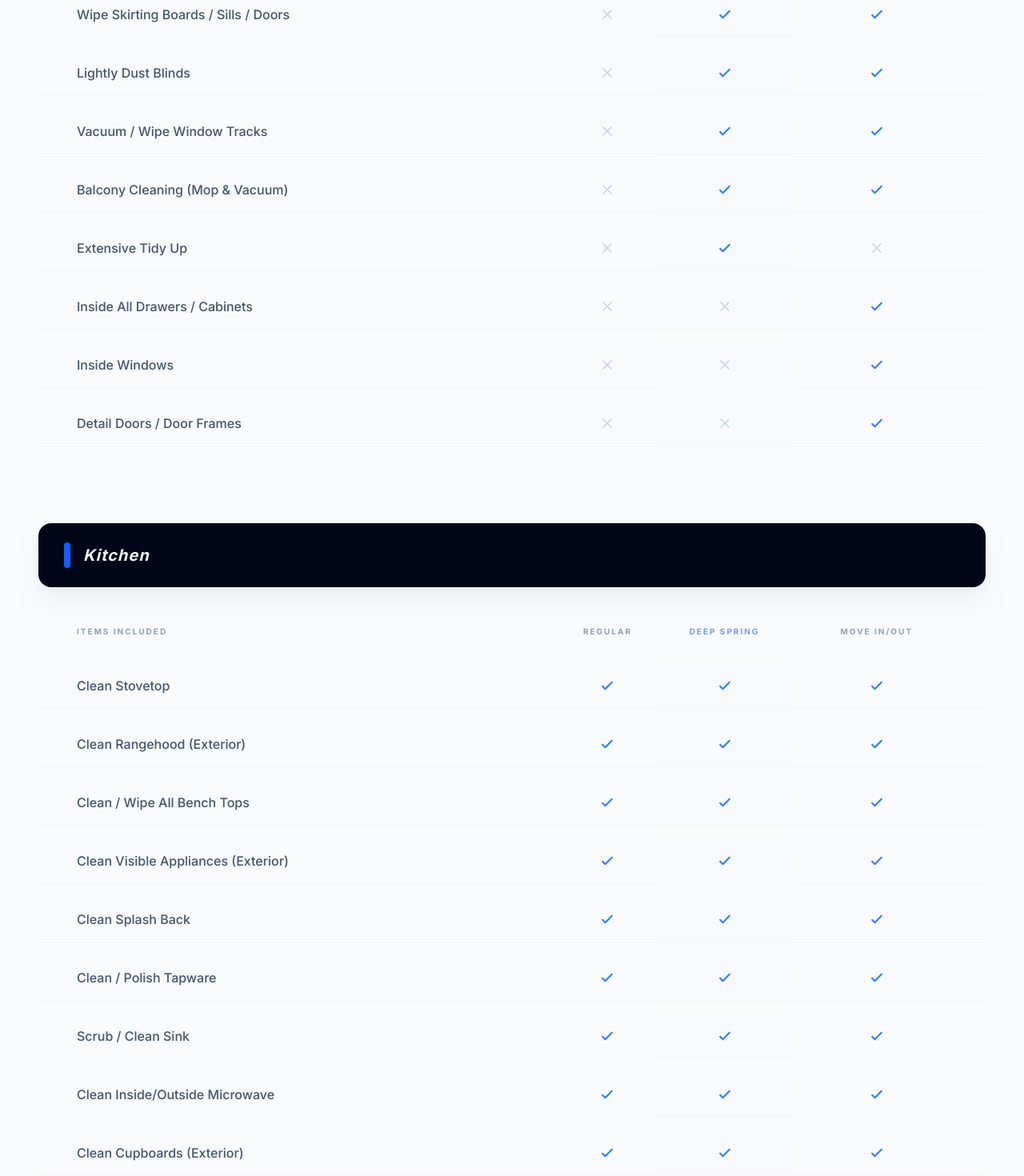
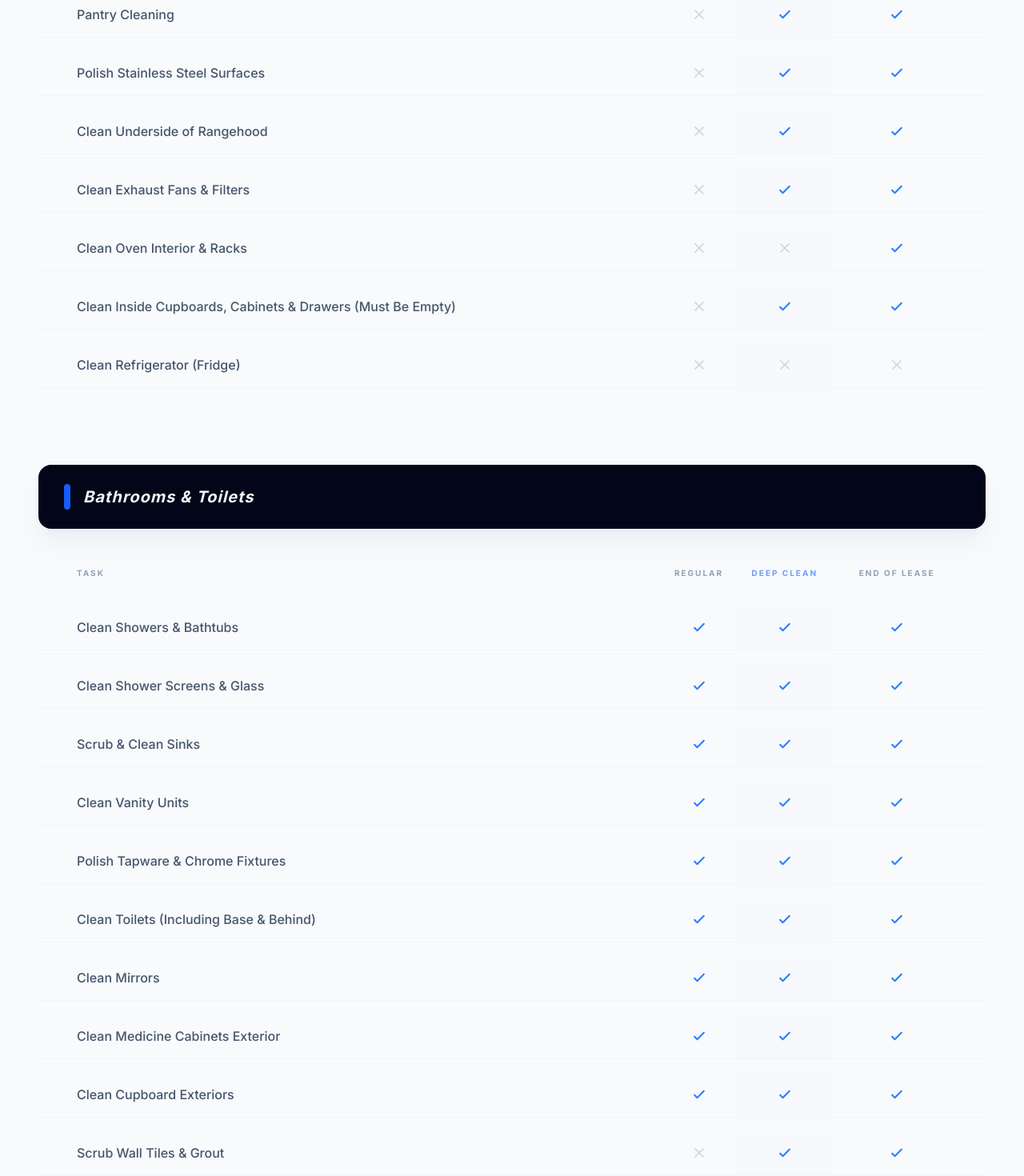
Before and after one commit to ranidelightservicesptyltd/ranidelightservices, a Next.js app: page /services in a window 1280 px wide. Shown: the part 3000-4470 px from the top of the page at 80% size. Built offline with nearby package versions, Linux system fonts and the light colour scheme; a web font is replaced by a local one.

Commit message:
checklist update

```diff
--- a/src/components/ComparisonChecklist.tsx
+++ b/src/components/ComparisonChecklist.tsx
@@ -19,90 +19,121 @@ interface AreaCategory {
 
 const CHECKLIST_DATA: AreaCategory[] = [
   {
-    title: "All General Areas",
+    title: "Kitchen",
     items: [
-      { name: "Light Tidy Up", regular: true, deep: true, move: true },
-      { name: "Cobweb Removal", regular: true, deep: true, move: true },
-      { name: "Empty Bins", regular: true, deep: true, move: true },
-      { name: "Dust Skirting Boards / Sills / Doors", regular: true, deep: true, move: true },
-      { name: "Clean Light Switches / Power Points", regular: true, deep: true, move: true },
-      { name: "Dust All Reachable Surfaces", regular: true, deep: true, move: true },
-      { name: "Dust / Clean Mirrors", regular: true, deep: true, move: true },
-      { name: "Air Freshen / Deodorise (Optional)", regular: true, deep: true, move: true },
-      { name: "Dust Ceiling Fans", regular: true, deep: true, move: true },
-      { name: "Vacuum / Clean Soft Furnishing", regular: true, deep: true, move: false },
-      { name: "Vacuum Under Accessible Furniture", regular: true, deep: true, move: false },
-      { name: "Wipe Skirting Boards / Sills / Doors", regular: false, deep: true, move: true },
-      { name: "Lightly Dust Blinds", regular: false, deep: true, move: true },
-      { name: "Vacuum / Wipe Window Tracks", regular: false, deep: true, move: true },
-      { name: "Balcony Cleaning (Mop & Vacuum)", regular: false, deep: true, move: true },
-      { name: "Extensive Tidy Up", regular: false, deep: true, move: false },
-      { name: "Inside All Drawers / Cabinets", regular: false, deep: false, move: true },
-      { name: "Inside Windows", regular: false, deep: false, move: true },
-      { name: "Detail Doors / Door Frames", regular: false, deep: false, move: true },
+      { name: "Clean Benchtops, Countertops & Splashbacks", regular: true, deep: true, move: true },
+      { name: "Clean Sink, Drain & Tapware", regular: true, deep: true, move: true },
+      { name: "Clean Stovetop & Cooktop", regular: true, deep: true, move: true },
+      { name: "Clean Rangehood Exterior", regular: false, deep: true, move: true },
+      { name: "Degrease Burners & Control Knobs", regular: false, deep: true, move: true },
+      { name: "Clean Microwave", regular: false, deep: true, move: true },
+      { name: "Clean Visible Appliances (Exterior)", regular: true, deep: true, move: true },
+      { name: "Clean Dishwasher Exterior", regular: true, deep: true, move: true },
+      { name: "Clean Dishwasher Interior & Filter", regular: false, deep: true, move: true },
+      { name: "Clean Cupboard & Cabinet Exteriors", regular: true, deep: true, move: true },
+      { name: "Dust Cabinet Doors", regular: true, deep: true, move: true },
+      { name: "Pantry Cleaning", regular: false, deep: true, move: true },
+      { name: "Polish Stainless Steel Surfaces", regular: false, deep: true, move: true },
+      { name: "Clean Underside of Rangehood", regular: false, deep: true, move: true },
+      { name: "Clean Exhaust Fans & Filters", regular: false, deep: true, move: true },
+      { name: "Clean Oven Interior & Racks", regular: false, deep: false, move: true },
+      { name: "Clean Inside Cupboards, Cabinets & Drawers (Must Be Empty)", regular: false, deep: true, move: true },
+      { name: "Clean Refrigerator (Fridge)", regular: false, deep: false, move: false },
     ]
   },
   {
-    title: "Kitchen",
+    title: "Bathrooms & Toilets",
     items: [
-      { name: "Clean Stovetop", regular: true, deep: true, move: true },
-      { name: "Clean Rangehood (Exterior)", regular: true, deep: true, move: true },
-      { name: "Clean / Wipe All Bench Tops", regular: true, deep: true, move: true },
-      { name: "Clean Visible Appliances (Exterior)", regular: true, deep: true, move: true },
-      { name: "Clean Splash Back", regular: true, deep: true, move: true },
-      { name: "Clean / Polish Tapware", regular: true, deep: true, move: true },
-      { name: "Scrub / Clean Sink", regular: true, deep: true, move: true },
-      { name: "Clean Inside/Outside Microwave", regular: true, deep: true, move: true },
-      { name: "Clean Cupboards (Exterior)", regular: true, deep: true, move: true },
-      { name: "Polish Stainless Steel Surfaces", regular: true, deep: true, move: true },
-      { name: "Pantry Cleaning", regular: true, deep: true, move: true },
-      { name: "Dust Cabinet Doors", regular: true, deep: true, move: true },
-      { name: "Clean Underside of Rangehood", regular: false, deep: true, move: true },
-      { name: "Clean Exhaust Fans / Filters", regular: false, deep: false, move: true },
-      { name: "Inside Dishwasher Wipe Down", regular: false, deep: false, move: true },
-      { name: "Inside Oven", regular: false, deep: false, move: true },
-      { name: "Inside All Drawers / Cabinets", regular: false, deep: false, move: true },
+      { name: "Clean Showers & Bathtubs", regular: true, deep: true, move: true },
+      { name: "Clean Shower Screens & Glass", regular: true, deep: true, move: true },
+      { name: "Scrub & Clean Sinks", regular: true, deep: true, move: true },
+      { name: "Clean Vanity Units", regular: true, deep: true, move: true },
+      { name: "Polish Tapware & Chrome Fixtures", regular: true, deep: true, move: true },
+      { name: "Clean Toilets (Including Base & Behind)", regular: true, deep: true, move: true },
+      { name: "Clean Mirrors", regular: true, deep: true, move: true },
+      { name: "Clean Medicine Cabinets Exterior", regular: true, deep: true, move: true },
+      { name: "Clean Cupboard Exteriors", regular: true, deep: true, move: true },
+      { name: "Scrub Wall Tiles & Grout", regular: false, deep: true, move: true },
+      { name: "Mould & Mildew Treatment", regular: false, deep: true, move: true },
+      { name: "Clean Ceiling Exhaust Fans", regular: false, deep: true, move: true },
+      { name: "Clean Inside Cabinets & Drawers", regular: false, deep: true, move: true },
+      { name: "Clean Inside Windows", regular: false, deep: false, move: true },
     ]
   },
   {
-    title: "Bathrooms",
+    title: "Laundry",
     items: [
-      { name: "Scrub / Clean Bath & Shower", regular: true, deep: true, move: true },
-      { name: "Scrub / Clean Sinks", regular: true, deep: true, move: true },
-      { name: "Scrub / Clean Toilets (Base & Behind)", regular: true, deep: true, move: true },
-      { name: "Wipe Down Benches & Mirrors", regular: true, deep: true, move: true },
-      { name: "Clean / Polish Tapware & Chrome", regular: true, deep: true, move: true },
-      { name: "Wipe Down Cupboards (Exterior)", regular: true, deep: true, move: true },
-      { name: "Scrub Shower Wall Tiles & Grout", regular: false, deep: true, move: true },
-      { name: "Clean Ceiling Exhaust Fans", regular: false, deep: false, move: true },
-      { name: "Inside All Drawers / Cabinets", regular: false, deep: false, move: true },
-      { name: "Inside Windows", regular: false, deep: false, move: true },
+      { name: "Vacuum & Mop Floors", regular: true, deep: true, move: true },
+      { name: "Clean Laundry Trough", regular: true, deep: true, move: true },
+      { name: "Clean Taps & Fixtures", regular: true, deep: true, move: true },
+      { name: "Clean Cupboard Exteriors", regular: true, deep: true, move: true },
+      { name: "Clean Washing Machine Exterior", regular: false, deep: true, move: true },
+      { name: "Clean Dryer Exterior", regular: false, deep: true, move: true },
+      { name: "Clean Inside Cupboards", regular: false, deep: true, move: true },
+      { name: "Clean Inside Dryer", regular: false, deep: false, move: true },
     ]
   },
   {
-    title: "Laundry Room",
+    title: "Bedrooms & Living Areas",
     items: [
-      { name: "Vacuum / Mop All Accessible Floors", regular: true, deep: true, move: true },
-      { name: "Cupboards (Exterior)", regular: true, deep: true, move: true },
-      { name: "Dryer (Exterior)", regular: true, deep: true, move: true },
-      { name: "Washing Machines (Exterior)", regular: true, deep: true, move: true },
-      { name: "Inside Cupboards", regular: false, deep: false, move: true },
-      { name: "Inside Dryer", regular: false, deep: false, move: true },
+      { name: "Dust All Reachable Surfaces", regular: true, deep: true, move: true },
+      { name: "Dust Furniture & Decorations", regular: true, deep: true, move: false },
+      { name: "Dust Electronic Displays", regular: true, deep: true, move: false },
+      { name: "Dust & Clean Mirrors / Glass", regular: true, deep: true, move: true },
+      { name: "Clean Built-In Wardrobe Exteriors", regular: true, deep: true, move: true },
+      { name: "Clean Built-In Wardrobe Interiors", regular: false, deep: false, move: true },
+      { name: "Clean Wardrobe Tracks & Rails", regular: false, deep: true, move: true },
+      { name: "Dust Ceiling Fans", regular: false, deep: true, move: true },
+      { name: "Clean Light Fixtures", regular: false, deep: true, move: true },
+      { name: "Clean AC Vents & Filters", regular: false, deep: true, move: true },
+      { name: "Clean Light Switches & Power Points", regular: false, deep: true, move: true },
+      { name: "Spot Clean Wall Marks", regular: false, deep: false, move: true },
+      { name: "Full Wall Washing", regular: false, deep: false, move: false },
+      { name: "Make Beds", regular: false, deep: true, move: false },
+      { name: "Vacuum Soft Furnishings", regular: true, deep: true, move: false },
+      { name: "Vacuum Under Accessible Furniture", regular: true, deep: true, move: false },
+      { name: "Clean Inside Drawers & Cabinets", regular: false, deep: true, move: true },
+      { name: "Detail Clean Doors & Door Frames", regular: false, deep: false, move: true },
     ]
   },
   {
-    title: "Bedrooms & Living",
+    title: "Floors, Windows & Entryways",
     items: [
-      { name: "Dust / Wipe All Surfaces", regular: true, deep: true, move: true },
-      { name: "Make Beds", regular: true, deep: true, move: false },
-      { name: "Inside All Drawers / Cabinets", regular: false, deep: false, move: true },
-      { name: "Inside Windows", regular: false, deep: false, move: true },
+      { name: "Vacuum Carpets", regular: true, deep: true, move: true },
+      { name: "Detailed Edge-to-Edge Carpet Vacuuming", regular: false, deep: true, move: true },
+      { name: "Sweep & Mop Hard Floors", regular: true, deep: true, move: true },
+      { name: "Double Mop / Finish Treatment", regular: false, deep: true, move: true },
+      { name: "Dust Skirting Boards", regular: false, deep: true, move: true },
+      { name: "Wipe Skirting Boards", regular: false, deep: true, move: true },
+      { name: "Clean Internal Windows", regular: false, deep: true, move: true },
+      { name: "Clean Window Sills", regular: false, deep: true, move: true },
+      { name: "Vacuum / Clean Window Tracks", regular: false, deep: true, move: true },
+      { name: "Clean Sliding Door Tracks", regular: false, deep: true, move: true },
+      { name: "Clean Baseboard Heaters & Vents", regular: false, deep: true, move: true },
+      { name: "Lightly Dust Blinds", regular: false, deep: true, move: true },
+      { name: "Inside Window Frames & Tracks Detail", regular: false, deep: true, move: true },
+      { name: "Carpet Steam Cleaning", regular: false, deep: false, move: false },
+      { name: "Tile & Grout Restoration Cleaning", regular: false, deep: false, move: false },
     ]
   },
   {
-    title: "Floors",
+    title: "General House Tasks",
     items: [
-      { name: "Vacuum / Mop All Accessible Floors", regular: true, deep: true, move: true },
+      { name: "Tidy Rooms", regular: true, deep: true, move: true },
+      { name: "Extensive Tidy Up", regular: false, deep: false, move: true },
+      { name: "Empty Bins / Trash", regular: true, deep: true, move: false },
+      { name: "Cobweb Removal", regular: false, deep: true, move: true },
+      { name: "Air Freshen / Deodorise", regular: true, deep: true, move: true },
+      { name: "Dust High Reach Areas", regular: false, deep: true, move: true },
+    ]
+  },
+  {
+    title: "Outdoor / Exterior Areas",
+    items: [
+      { name: "Balcony Cleaning (Sweep, Vacuum & Mop)", regular: false, deep: true, move: true },
+      { name: "Garage Floor Sweep & Cobweb Removal", regular: false, deep: false, move: false },
+      { name: "Exterior Window Glass", regular: false, deep: false, move: false },
+      { name: "Wall Cleaning", regular: false, deep: false, move: false },
     ]
   }
 ];
@@ -144,7 +175,7 @@ export default function ComparisonChecklist() {
                 activeTab === tab ? "text-white" : "text-slate-500"
               }`}
             >
-              <span className="relative z-10">{tab.replace("move", "Move Out")}</span>
+              <span className="relative z-10">{tab === "regular" ? "Regular" : tab === "deep" ? "Deep Clean" : "End of Lease"}</span>
               {activeTab === tab && (
                 <motion.div
                   layoutId="mobileTab"
@@ -172,10 +203,10 @@ export default function ComparisonChecklist() {
                 </tr>
                 {/* Column Labels for this Section */}
                 <tr className="text-left font-bold text-[10px] uppercase tracking-[0.2em] text-slate-400">
-                  <th className="pt-8 pb-4 pl-12">Items Included</th>
+                  <th className="pt-8 pb-4 pl-12">Task</th>
                   <th className="pt-8 pb-4 text-center">Regular</th>
-                  <th className="pt-8 pb-4 text-center text-blue-600/60">Deep Spring</th>
-                  <th className="pt-8 pb-4 text-center pr-8">Move In/Out</th>
+                  <th className="pt-8 pb-4 text-center text-blue-600/60">Deep Clean</th>
+                  <th className="pt-8 pb-4 text-center pr-8">End of Lease</th>
                 </tr>
                 {category.items.map((item, iIdx) => (
                   <tr key={iIdx} className="group hover:bg-white transition-colors">
```
